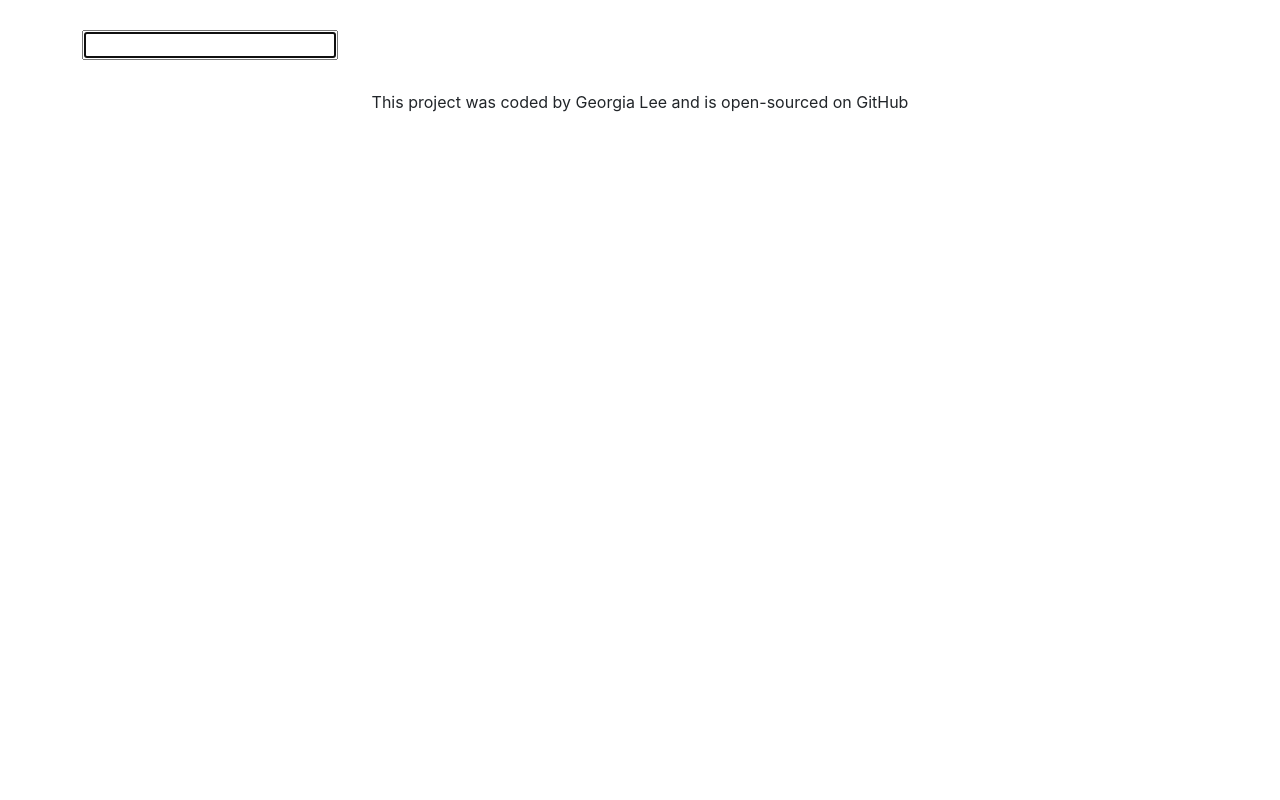
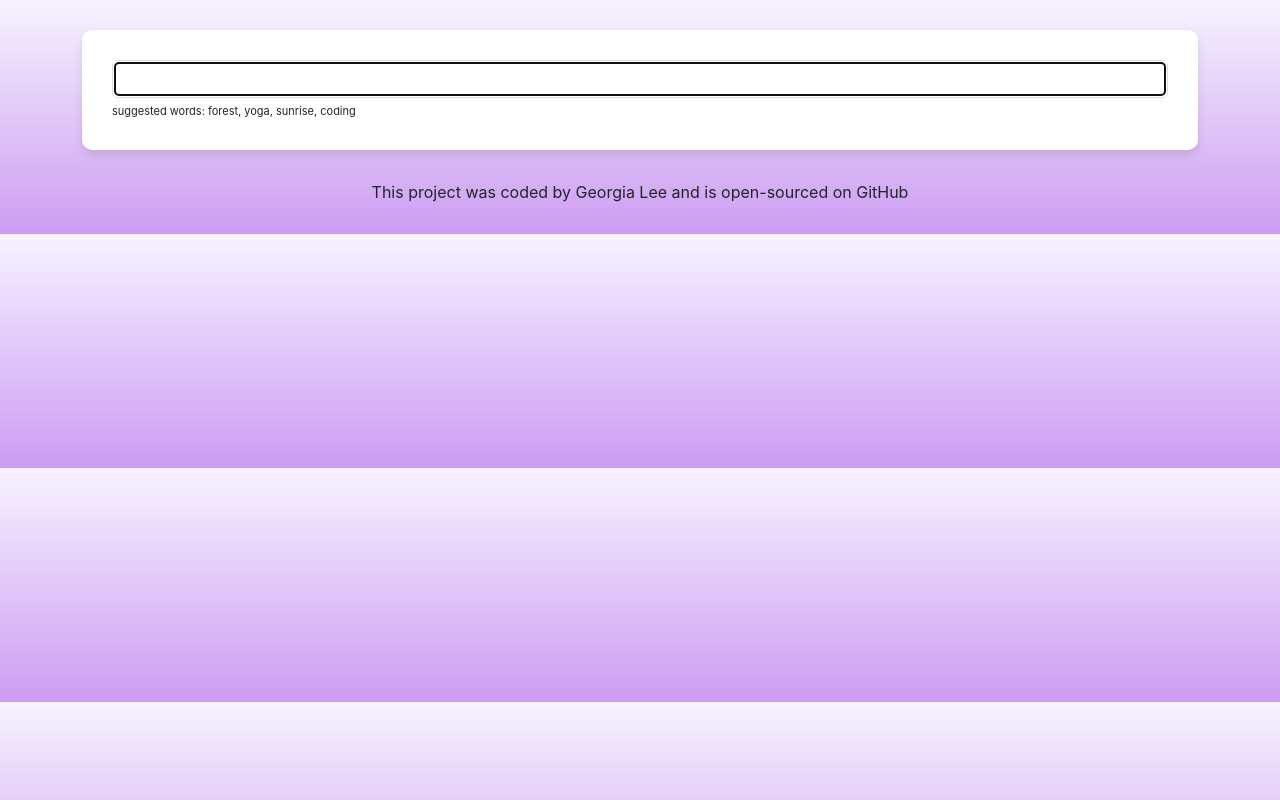
Before and after one commit to georgia-lee04/dictionary-app, a React (Create React App) app: page / in a window 1280 px wide. Built offline with nearby package versions, Linux system fonts and the light colour scheme; no server answers.

Commit message:
Added basic styling and default keyword

```diff
--- a/src/App.css
+++ b/src/App.css
@@ -1,3 +1,7 @@
+body {
+  background: linear-gradient(to top, #cd9cf2 0%, #f6f3ff 100%);
+}
+
 .App-header {
   margin: 30px 0;
 }
--- a/src/App.js
+++ b/src/App.js
@@ -7,7 +7,7 @@ export default function App() {
       <div className="container">
         <header className="App-header"></header>
         <main>
-          <Dictionary />
+          <Dictionary defaultKeyword="sunset" />
         </main>
         <footer className="App-footer">
           This project was coded by Georgia Lee and is open-sourced on GitHub
--- a/src/Dictionary.css
+++ b/src/Dictionary.css
@@ -0,0 +1,20 @@
+.Dictionary section {
+  background: white;
+  padding: 30px;
+  border-radius: 10px;
+  box-shadow: 0 5px 10px rgba(0, 0, 0, 0.1);
+  margin: 20px 0;
+}
+
+.Dictionary input {
+  width: 100%;
+  border-radius: 6px;
+  padding: 6px 10px;
+  color: #333;
+  border: 1px solid #ddd;
+}
+
+.Dictionary .hint {
+  font-size: 11px;
+  margin-top: 5px;
+}
--- a/src/Dictionary.js
+++ b/src/Dictionary.js
@@ -3,31 +3,55 @@ import axios from "axios";
 import Results from "./Results";
 import "./Dictionary.css";
 
-export default function Dictionary(event) {
-  let [keyword, setKeyword] = useState("");
+export default function Dictionary(props) {
+  let [keyword, setKeyword] = useState(props.defaultKeyword);
   let [results, setResults] = useState(null);
+  let [loaded, setLoaded] = useState(false);
+
+  function search() {
+    let apiKey = "4f9f36e261a3705eo07b4a98ct5b3f15";
+    let apiUrl = `https://api.shecodes.io/dictionary/v1/define?word=${keyword}&key=${apiKey}`;
+    axios.get(apiUrl).then(handleResponse);
+  }
 
   function handleResponse(response) {
     setResults(response.data);
   }
 
-  function search(event) {
+  function handleSubmit(event) {
     event.preventDefault();
-
-    let apiKey = "4f9f36e261a3705eo07b4a98ct5b3f15";
-    let apiUrl = `https://api.shecodes.io/dictionary/v1/define?word=${keyword}&key=${apiKey}`;
-    axios.get(apiUrl).then(handleResponse);
+    search();
   }
 
   function handleKeywordChange(event) {
     setKeyword(event.target.value);
   }
+
+  function load() {
+    setLoaded(true);
+    search();
+  }
+
+  if (loaded) {
     return (
       <div className="Dictionary">
-      <form onSubmit={search}>
-        <input type="search" autoFocus={true} onChange={handleKeywordChange} />
+        <section>
+          <form onSubmit={handleSubmit}>
+            <input
+              type="search"
+              autoFocus={true}
+              onChange={handleKeywordChange}
+            />
           </form>
+          <div className="hint">
+            suggested words: forest, yoga, sunrise, coding
+          </div>
+        </section>
         <Results results={results} />
       </div>
     );
+  } else {
+    load();
+    return "Loading...";
   }
+}
--- /dev/null
+++ b/src/Results.css
@@ -0,0 +1,5 @@
+.Results h2 {
+  font-size: 36px;
+  font-weight: bold;
+  line-height: 1.5;
+}
--- a/src/Results.js
+++ b/src/Results.js
@@ -1,19 +1,21 @@
 import React from "react";
 
 import Meaning from "./Meaning";
+import "./Results.css";
 
 export default function Results(props) {
   if (props.results) {
     return (
       <div className="Results">
-        <h2>{props.results.word}</h2>
-        {props.results.phonetic}
-
+        <section>
+          <h2>{props.results.word}</h2>
+          {props.results.phonetic}
+        </section>
         {props.results.meanings.map(function (meaning, index) {
           return (
-            <div key={index}>
+            <section key={index}>
               <Meaning meaning={meaning} />{" "}
-            </div>
+            </section>
           );
         })}
       </div>
```
Lines whose indentation alone changed are shown as unchanged.
